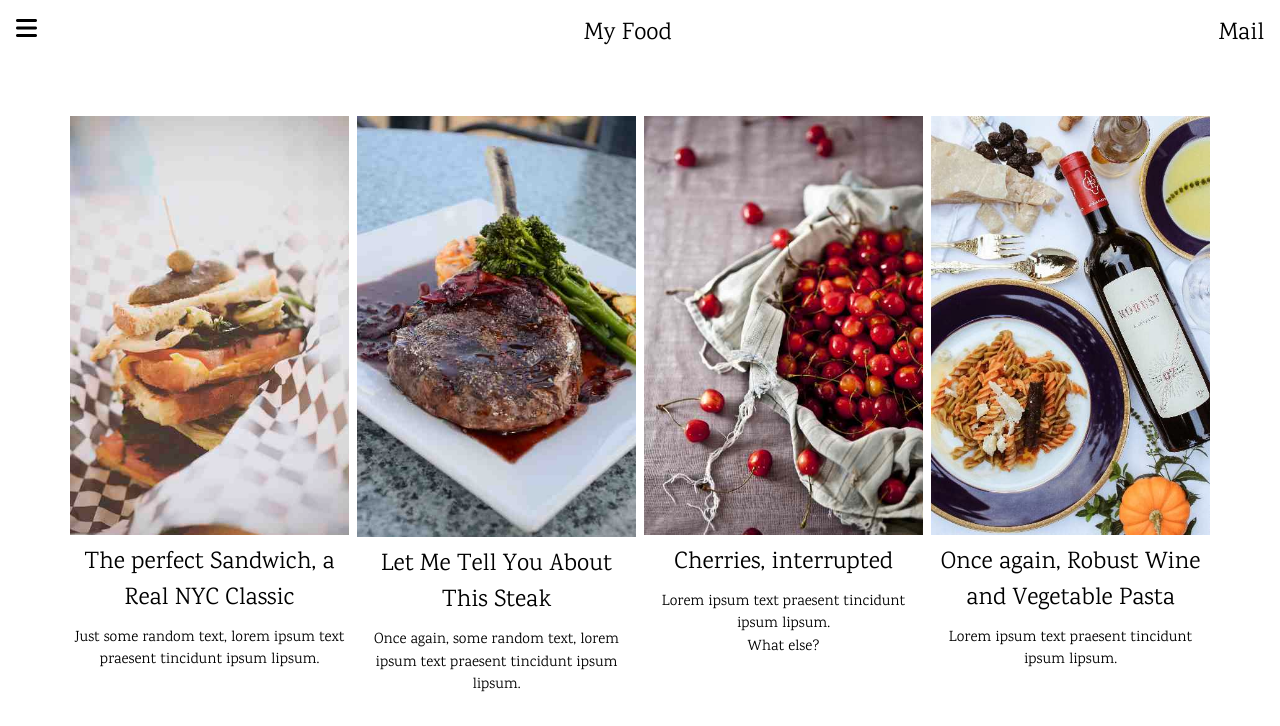
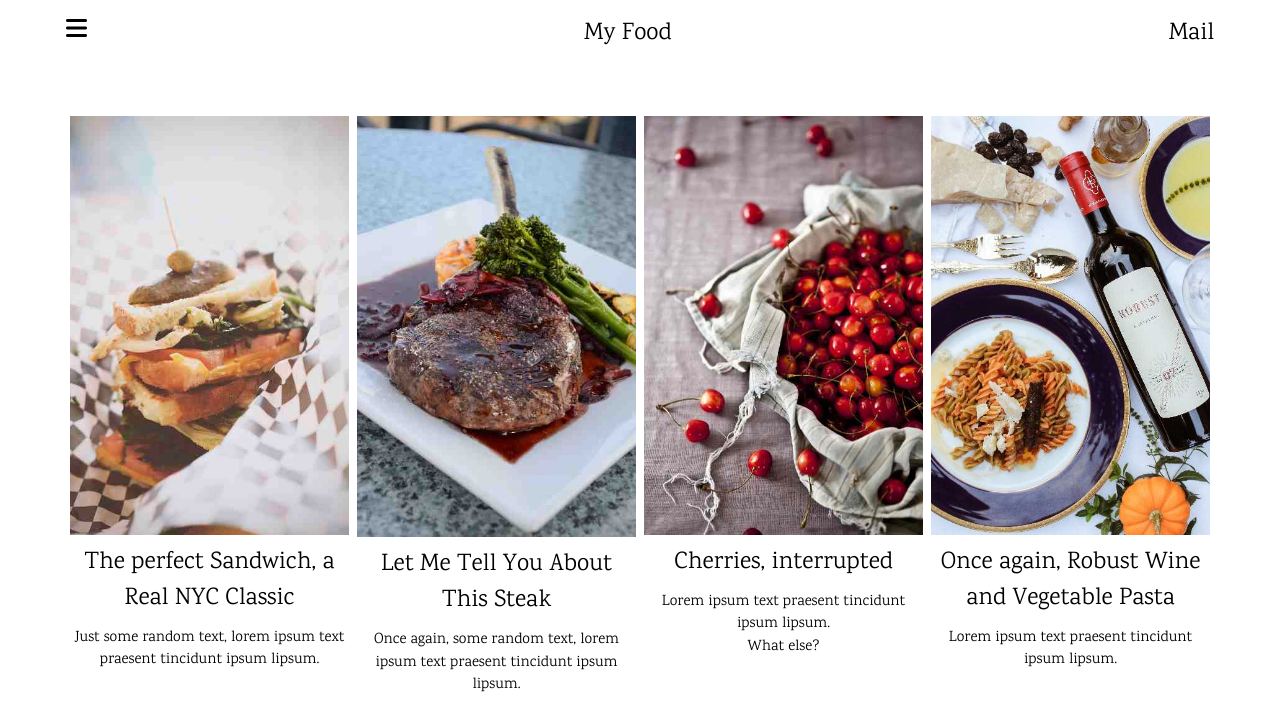
Before and after one commit to sommiecodes/food-website, a plain HTML site: page index.html in a window 1280 px wide. Shown: the top 726 px of the page. Drawn offline with Linux system fonts and the light colour scheme.

Commit message:
changes made to inline style and .top container

```diff
--- a/index.html
+++ b/index.html
@@ -22,7 +22,7 @@
     </nav>
 
     <!-- Top menu -->
-    <div class="top_container white xlarge top" style="margin:auto;">
+    <div class="top_container white xlarge top" style="margin:auto 50px;">
         <div class="padding-16 fas fa-bars" onclick="openSideMenu()"></div>
         <div class="padding-16">My Food</div>
         <div class="padding-16">Mail</div>
--- a/styles.css
+++ b/styles.css
@@ -57,8 +57,8 @@ h6 {
 .top {
     top: 0;
     left: 0;
+    right: 0;
     position: fixed;
-    width: 100%;
     z-index: 1;
 }
 
@@ -163,7 +163,7 @@ a.sidemenu:hover {
     content: "";
 }
 
-.quarter{
+.quarter {
     flex: 25%;
     max-width: 25%;
     padding: 0 4px;
```
